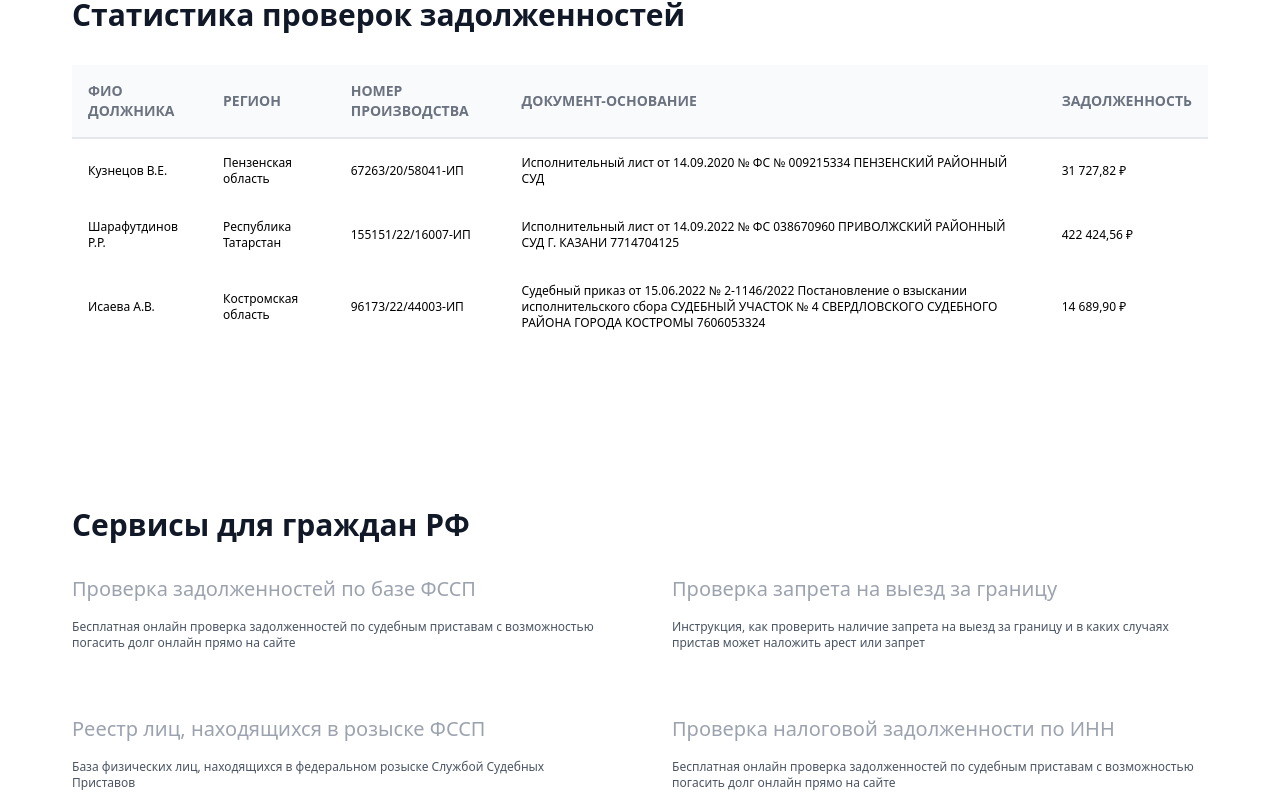
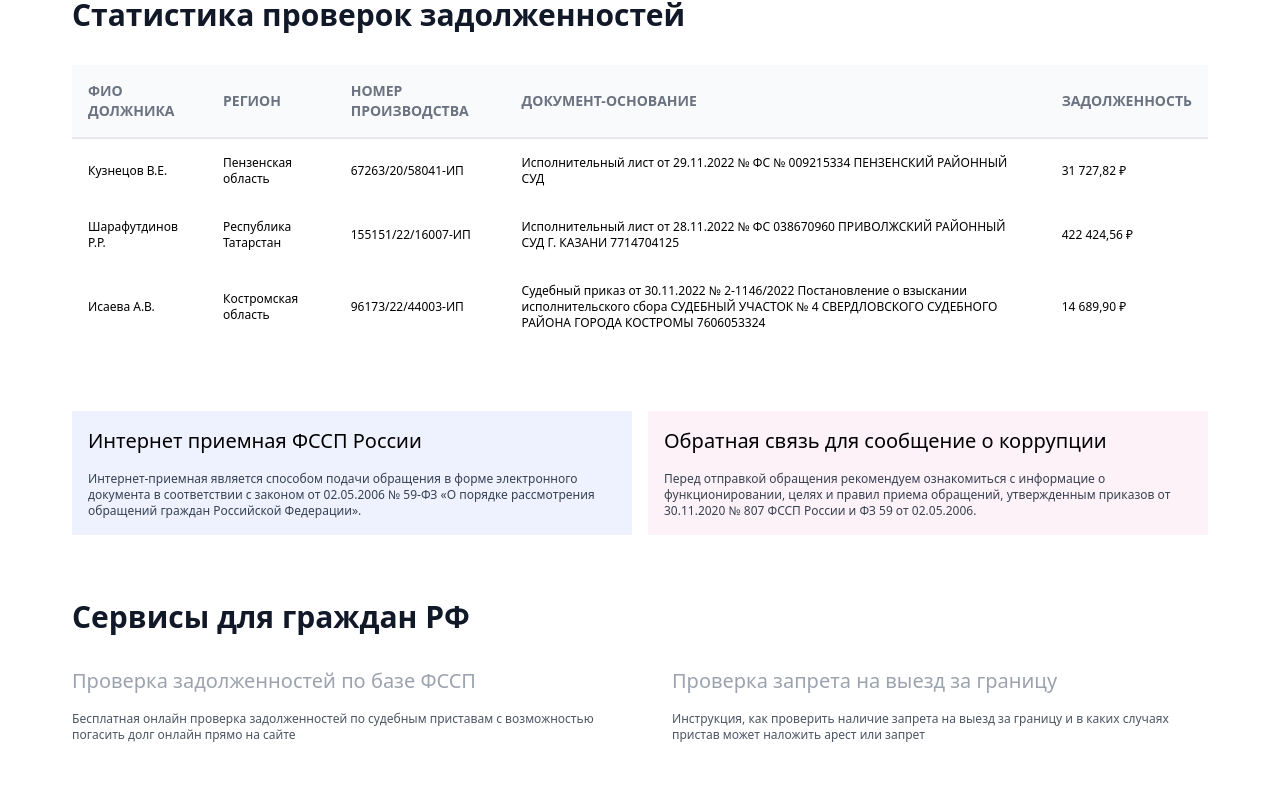
Before and after one commit to chernyshovmaksim/fssp, a Next.js app: page / in a window 1280 px wide. Shown: the part 1114-1920 px from the top of the page. Built offline with nearby package versions, Linux system fonts and the light colour scheme.

Commit message:
added block Callback

```diff
--- a/components/blocks/Bases.tsx
+++ b/components/blocks/Bases.tsx
@@ -9,7 +9,7 @@ import Link from "next/link";
 const Bases: FC = () => {
   return (
     <>
-      <section className="bases py-32">
+      <section className="bases py-8">
         <div className="container mx-auto">
           <h3 className="text-xl md:text-3xl font-bold text-gray-900 mb-8">
             Сервисы для граждан РФ
--- /dev/null
+++ b/components/blocks/Callback.tsx
@@ -0,0 +1,33 @@
+import {FC} from "react";
+import cn from 'classnames'
+
+import styles from './../../styles/Callback.module.scss'
+
+const Callback: FC = () => {
+    return (
+        <>
+            <section className={styles.callback}>
+                <div className={cn('container', styles.callback__container)}>
+                    <div className={cn(styles.block, styles.blue)}>
+                        <h3 className={styles.header}>Интернет приемная ФССП России</h3>
+                        <p className={styles.text}>
+                            Интернет-приемная является способом подачи обращения в форме электронного документа в
+                            соответствии с законом от 02.05.2006 № 59-ФЗ «О порядке рассмотрения обращений граждан
+                            Российской Федерации».
+                        </p>
+                    </div>
+                    <div className={cn(styles.block, styles.pink)}>
+                        <h3 className={styles.header}>Обратная связь для сообщение о коррупции</h3>
+                        <p className={styles.text}>
+                            Перед отправкой обращения рекомендуем ознакомиться с информацие о функционировании, целях и
+                            правил приема обращений, утвержденным приказов от 30.11.2020 № 807 ФССП России и ФЗ 59 от
+                            02.05.2006.
+                        </p>
+                    </div>
+                </div>
+            </section>
+        </>
+    )
+}
+
+export default Callback
--- a/components/blocks/Statistic.tsx
+++ b/components/blocks/Statistic.tsx
@@ -1,6 +1,6 @@
 import {FC} from "react";
 
-const Statistic: FC = () => {
+const Statistic: FC = (Users) => {
 
     return (
         <section>
@@ -24,7 +24,7 @@ const Statistic: FC = () => {
                         <td className="p-4">Пензенская область</td>
                         <td className="p-4">67263/20/58041-ИП</td>
                         <td className="p-4">
-                            Исполнительный лист от 14.09.2020 № ФС № 009215334 ПЕНЗЕНСКИЙ
+                            Исполнительный лист от 29.11.2022 № ФС № 009215334 ПЕНЗЕНСКИЙ
                             РАЙОННЫЙ СУД
                         </td>
                         <td className="p-4">31 727,82 ₽</td>
@@ -34,7 +34,7 @@ const Statistic: FC = () => {
                         <td className="p-4">Республика Татарстан</td>
                         <td className="p-4">155151/22/16007-ИП</td>
                         <td className="p-4">
-                            Исполнительный лист от 14.09.2022 № ФС 038670960 ПРИВОЛЖСКИЙ
+                            Исполнительный лист от 28.11.2022 № ФС 038670960 ПРИВОЛЖСКИЙ
                             РАЙОННЫЙ СУД Г. КАЗАНИ 7714704125
                         </td>
                         <td className="p-4">422 424,56 ₽</td>
@@ -44,7 +44,7 @@ const Statistic: FC = () => {
                         <td className="p-4">Костромская область</td>
                         <td className="p-4">96173/22/44003-ИП</td>
                         <td className="p-4">
-                            Судебный приказ от 15.06.2022 № 2-1146/2022 Постановление о
+                            Судебный приказ от 30.11.2022 № 2-1146/2022 Постановление о
                             взыскании исполнительского сбора СУДЕБНЫЙ УЧАСТОК № 4
                             СВЕРДЛОВСКОГО СУДЕБНОГО РАЙОНА ГОРОДА КОСТРОМЫ 7606053324
                         </td>
--- a/package.json
+++ b/package.json
@@ -13,6 +13,7 @@
     "@types/node": "18.11.9",
     "@types/react": "18.0.25",
     "@types/react-dom": "18.0.9",
+    "classnames": "^2.3.2",
     "eslint": "8.28.0",
     "eslint-config-next": "13.0.4",
     "next": "13.0.4",
--- a/pages/index.tsx
+++ b/pages/index.tsx
@@ -5,6 +5,7 @@ import Action from "../components/blocks/Action";
 import Info from "../components/blocks/Info";
 import Bases from "../components/blocks/Bases";
 import Statistic from "../components/blocks/Statistic";
+import Callback from "../components/blocks/Callback";
 
 export default function Home() {
     const title =
@@ -16,6 +17,7 @@ export default function Home() {
                 <Action/>
                 <Info/>
                 <Statistic/>
+                <Callback />
                 <Bases/>
             </MainLayout>
         </>
--- /dev/null
+++ b/styles/Callback.module.scss
@@ -0,0 +1,28 @@
+.callback{
+  @apply py-8;
+
+  .block {
+    @apply p-4;
+
+    .header{
+      @apply text-xl mb-4;
+    }
+
+    .text{
+      @apply text-xs text-gray-700;
+    }
+
+
+  }
+
+  &__container{
+    @apply grid grid-cols-1 md:grid-cols-2 gap-4;
+  }
+
+}
+.blue{
+  @apply bg-indigo-50;
+}
+.pink{
+  @apply bg-pink-50;
+}
--- a/styles/globals.scss
+++ b/styles/globals.scss
@@ -3,7 +3,7 @@
 @tailwind utilities;
 
 .container{
-  @apply px-2 w-[90%] max-w-[1180px];
+  @apply px-2 w-[90%] max-w-[1180px] mx-auto;
 }
 .btn{
   @apply px-4 py-2 rounded shadow bg-white text-gray-500;
```
Also changed, not shown: 1 other file (tests, documents, lock files or other folders).
